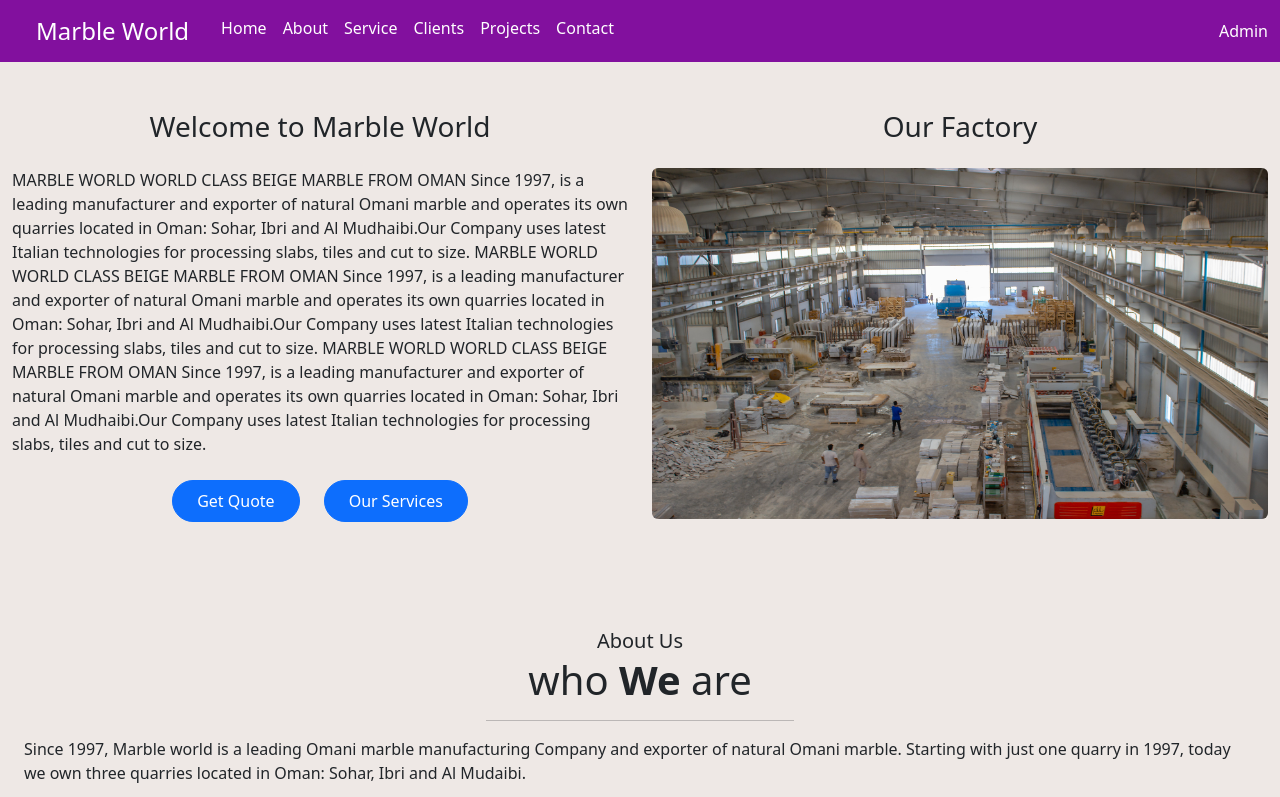
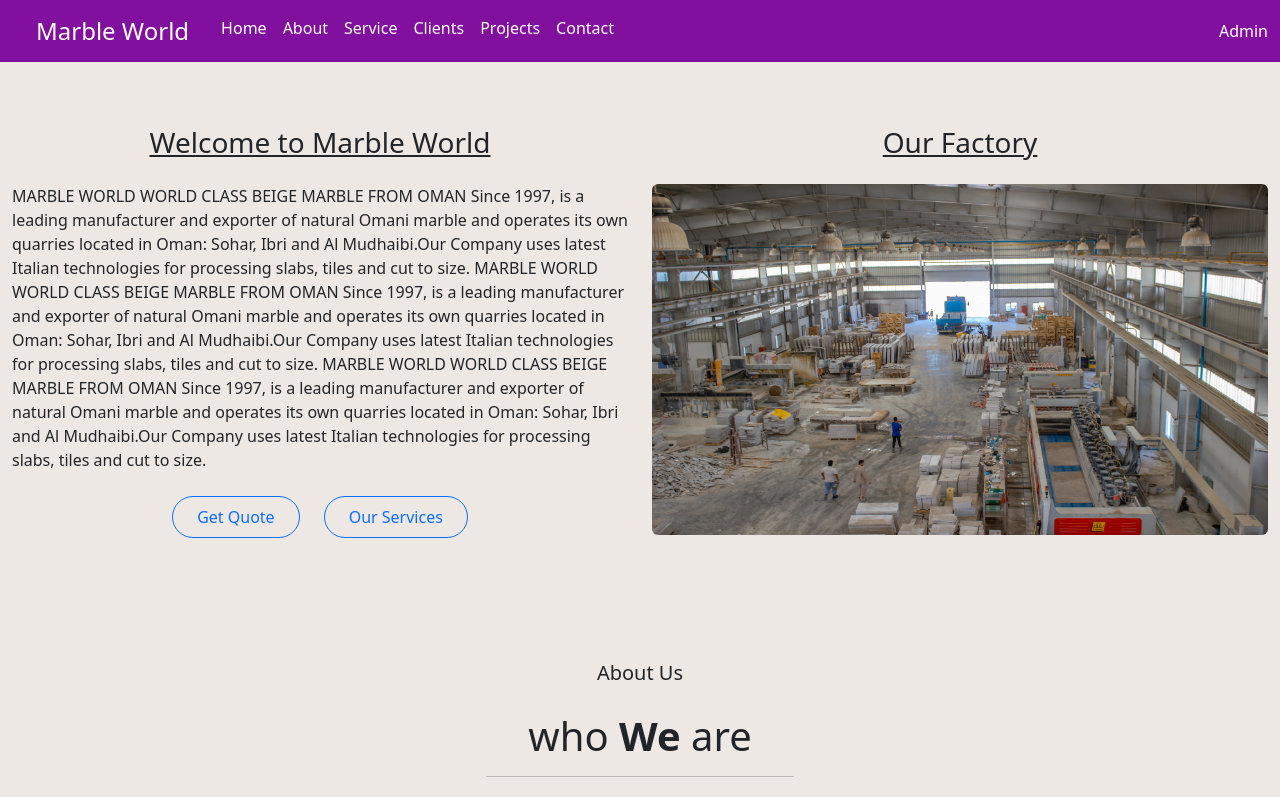
Before and after one commit to Raja0514/Mern_Web, a React (Create React App) app: page / in a window 1280 px wide. Shown: the top 797 px of the page. Built offline with nearby package versions, Linux system fonts and the light colour scheme; no server answers; a web font is replaced by a local one.

Commit message:
underlinne changes

```diff
--- a/src/Components/About.jsx
+++ b/src/Components/About.jsx
@@ -7,6 +7,7 @@
           <div className="row mt-5">
             <div className="col align-items-center">
               <div className="fs-5  text-center">About Us</div>
+              <br></br>
               <h1 className="display6 mb-2 text-center">
                 who <b>We</b> are
                 <hr className="w-25 mx-auto" />
--- a/src/Components/Home.jsx
+++ b/src/Components/Home.jsx
@@ -10,11 +10,12 @@
     <>
 
         <div className="container-fluid">
-          <div className="row  mt-5">
+          <div className="row  mt-5 py-3">
             <div className="col-md-6 align-items-center">
-              <h3 className="disply-4 fw-folder mb-4 text-center ">
+              <h3 className="disply-6 fw-folder mb-4 text-center text-decoration-underline ">
                 Welcome to Marble World
               </h3>
+
               <p className="mb-4">
                 MARBLE WORLD WORLD CLASS BEIGE MARBLE FROM OMAN Since 1997, is a
                 leading manufacturer and exporter of natural Omani marble and
@@ -40,14 +41,14 @@
 
               <p className="text-center">
                 <Link
-                  className=" btn btn-primary me-4 rounded-pill px-4 py-2 mb-2"
+                  className=" btn btn-outline-primary me-4 rounded-pill px-4 py-2 mb-2"
                   to="/contact"
                 >
                   Get Quote
                 </Link>
 
                 <Link
-                  className=" btn btn-primary  rounded-pill px-4 py-2 mb-2"
+                  className=" btn btn-outline-primary  rounded-pill px-4 py-2 mb-2"
                   to="/services"
                 >
                   Our Services
@@ -56,9 +57,10 @@
             </div>
 
             <div className="col-md-6 ">
-              <h3 className="disply-4 mb-4 fw-folder  text-center">
+              <h3 className="disply-4 mb-4 fw-folder  text-center text-decoration-underline">
                 Our Factory
               </h3>
+
               <img
                 src="/assets/marble.jpg"
                 alt="errr"
--- a/src/Components/Services.jsx
+++ b/src/Components/Services.jsx
@@ -7,6 +7,7 @@
         <div className="row mb-5 py-2 ">
           <div className="col mb-2">
             <h3 className="fs-5 text-center ">Our Services</h3>
+            <br></br>
             <h1 className="display-6 text-center">
               Our <b>Marble Cutting Technology</b> servies
             </h1>
```
